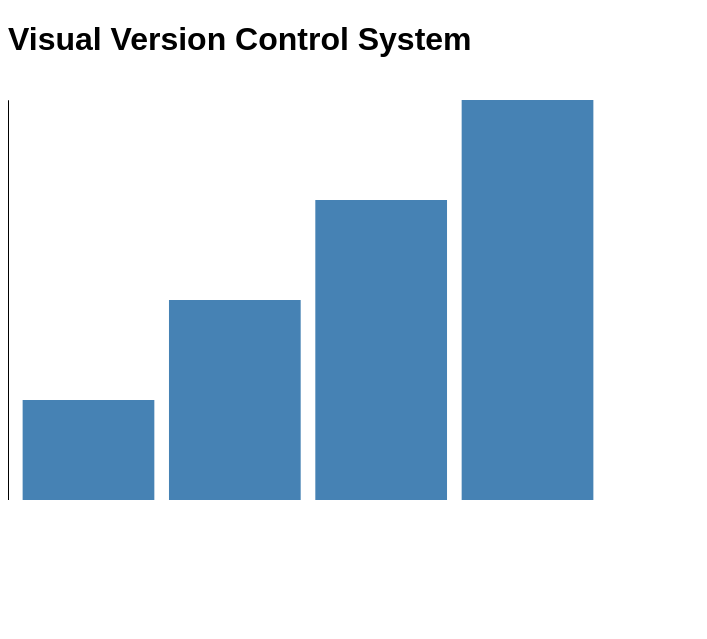
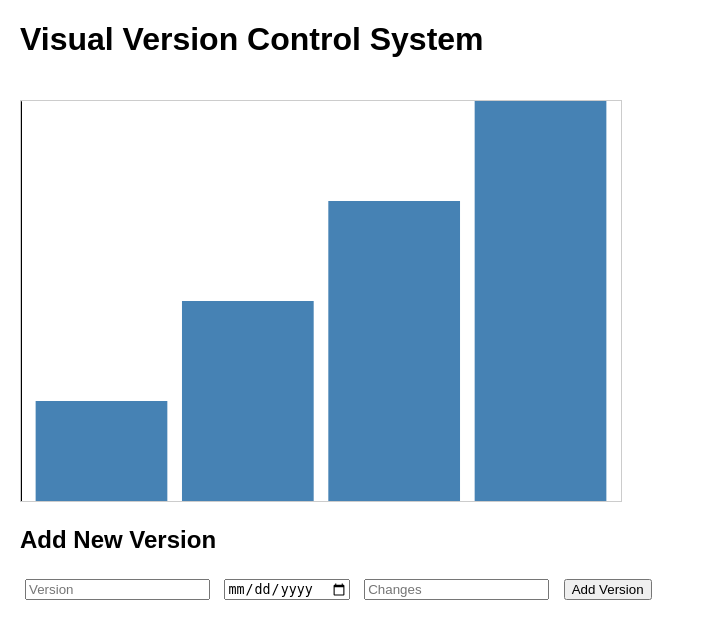
Before and after one commit to RedPillCoder/Visual-Version-Control, a Flask app: page / in a window 1280 px wide. Shown: the top 639 px of the page, without its empty margins (0-707 px from the left). Run offline with Flask 3, Linux system fonts and the light colour scheme.

Commit message:
Update index.html

```diff
--- a/visual_version_control/templates/index.html
+++ b/visual_version_control/templates/index.html
@@ -10,14 +10,43 @@
     <style>
         body {
             font-family: Arial, sans-serif;
+            margin: 20px;
         }
         svg {
             margin-top: 20px;
+            border: 1px solid #ccc;
+        }
+        #tooltip {
+            position: absolute;
+            text-align: center;
+            width: 120px;
+            padding: 5px;
+            font: 12px sans-serif;
+            background: lightsteelblue;
+            border: 0px;
+            border-radius: 8px;
+            pointer-events: none;
+            opacity: 0;
+        }
+        form {
+            margin-top: 20px;
+        }
+        input, button {
+            margin: 5px;
         }
     </style>
 </head>
 <body>
     <h1>Visual Version Control System</h1>
     <svg width="600" height="400"></svg>
+    <div id="tooltip"></div>
+
+    <h2>Add New Version</h2>
+    <form id="versionForm">
+        <input type="text" id="version" placeholder="Version" required>
+        <input type="date" id="date" required>
+        <input type="text" id="changes" placeholder="Changes" required>
+        <button type="submit">Add Version</button>
+    </form>
 </body>
 </html>
```
